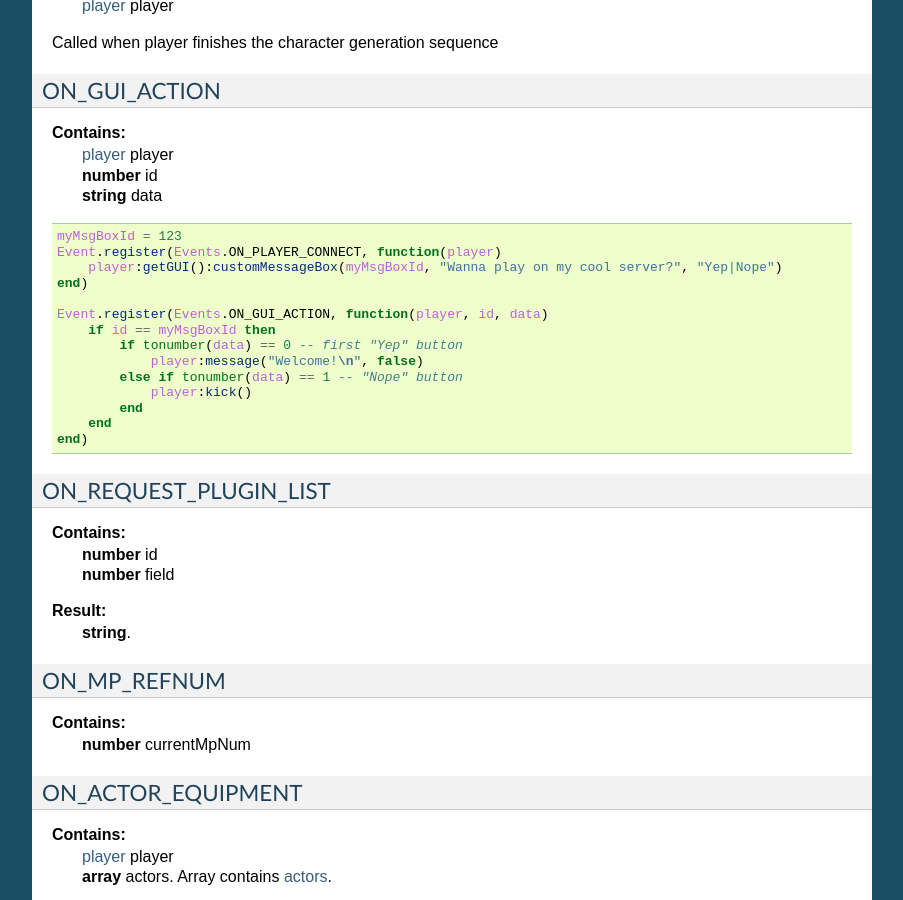
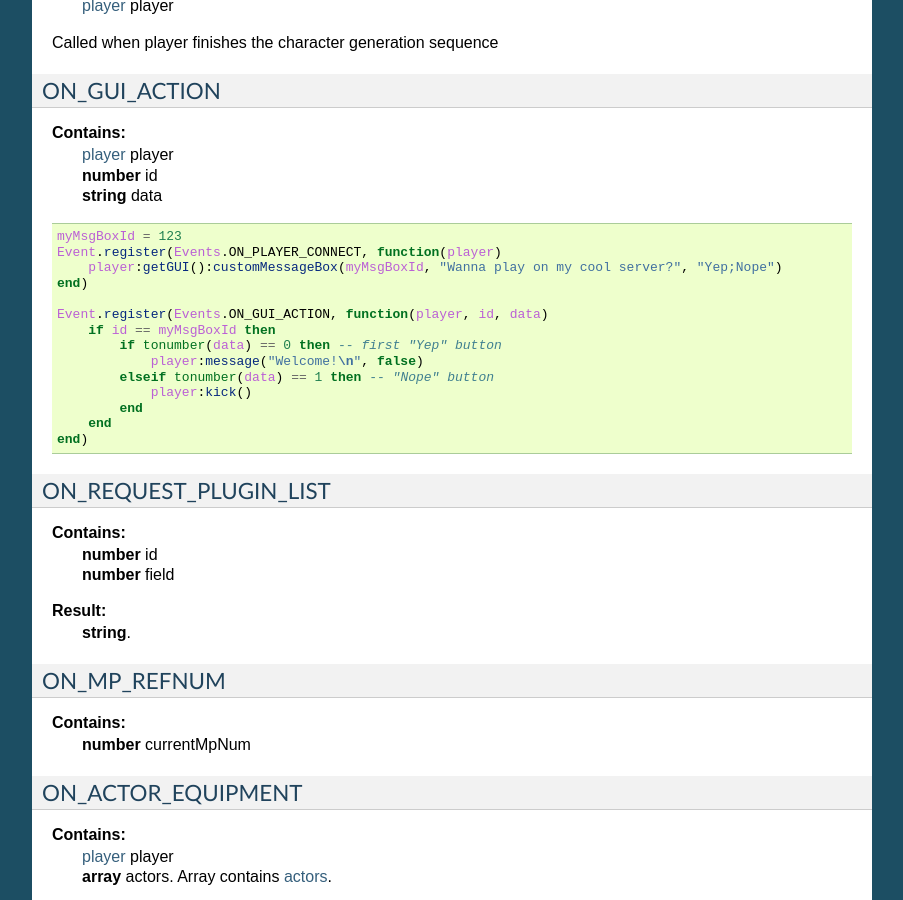
Before and after one commit to TES3MP/TES3MP-Docs, a Sphinx documentation site: the page built from source/api/eventAPI.rst, in a window 1280 px wide and 900 px high, scrolled down 4934 px. Shown: the whole window, without its empty margins (198-1101 px from the left). Built offline with Sphinx 7.4.7, drawn with Linux system fonts in a browser that asks for light colours.

Commit message:
Fixed syntax error.

```diff
--- a/source/api/eventAPI.rst
+++ b/source/api/eventAPI.rst
@@ -310,14 +310,14 @@ ON_GUI_ACTION
 
     myMsgBoxId = 123
     Event.register(Events.ON_PLAYER_CONNECT, function(player)
-        player:getGUI():customMessageBox(myMsgBoxId, "Wanna play on my cool server?", "Yep|Nope")
+        player:getGUI():customMessageBox(myMsgBoxId, "Wanna play on my cool server?", "Yep;Nope")
     end)
 
     Event.register(Events.ON_GUI_ACTION, function(player, id, data)
         if id == myMsgBoxId then
-            if tonumber(data) == 0 -- first "Yep" button
+            if tonumber(data) == 0 then -- first "Yep" button
                 player:message("Welcome!\n", false)
-            else if tonumber(data) == 1 -- "Nope" button
+            elseif tonumber(data) == 1 then -- "Nope" button
                 player:kick()
             end
         end
```
